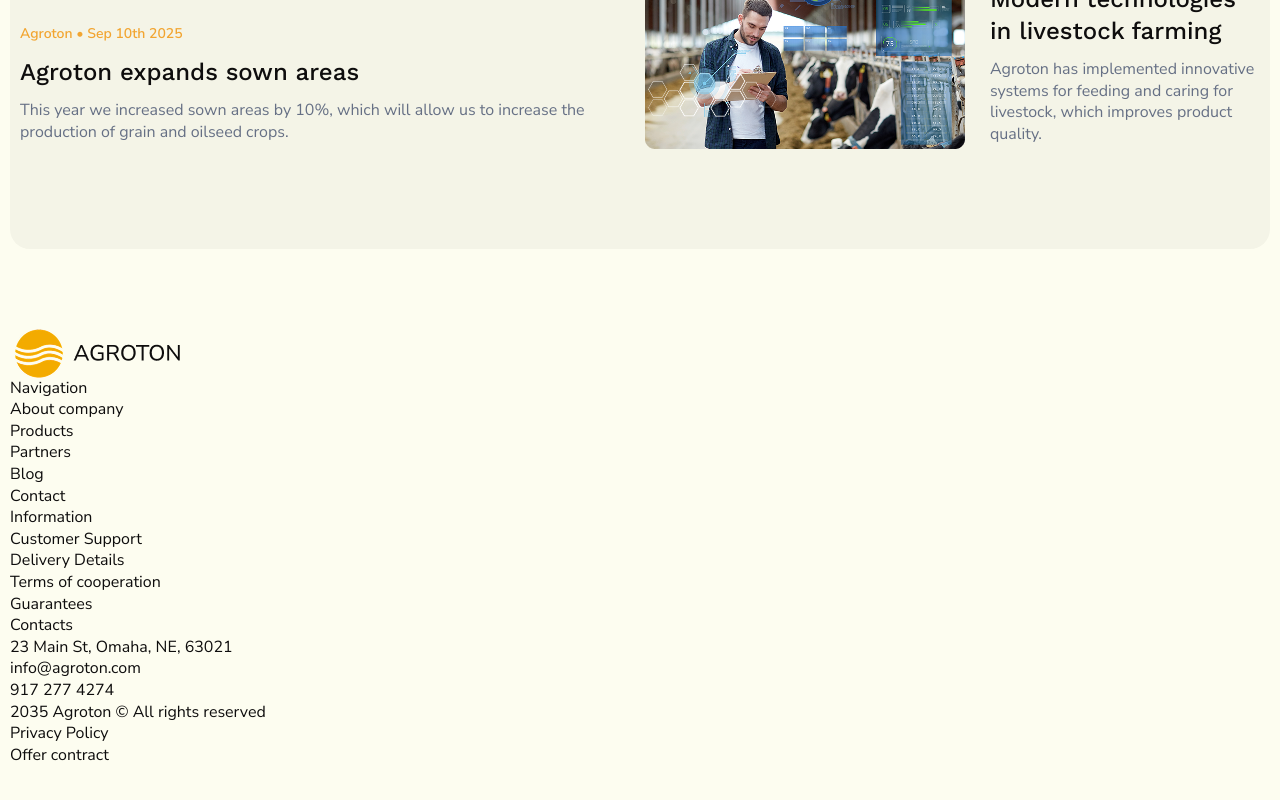
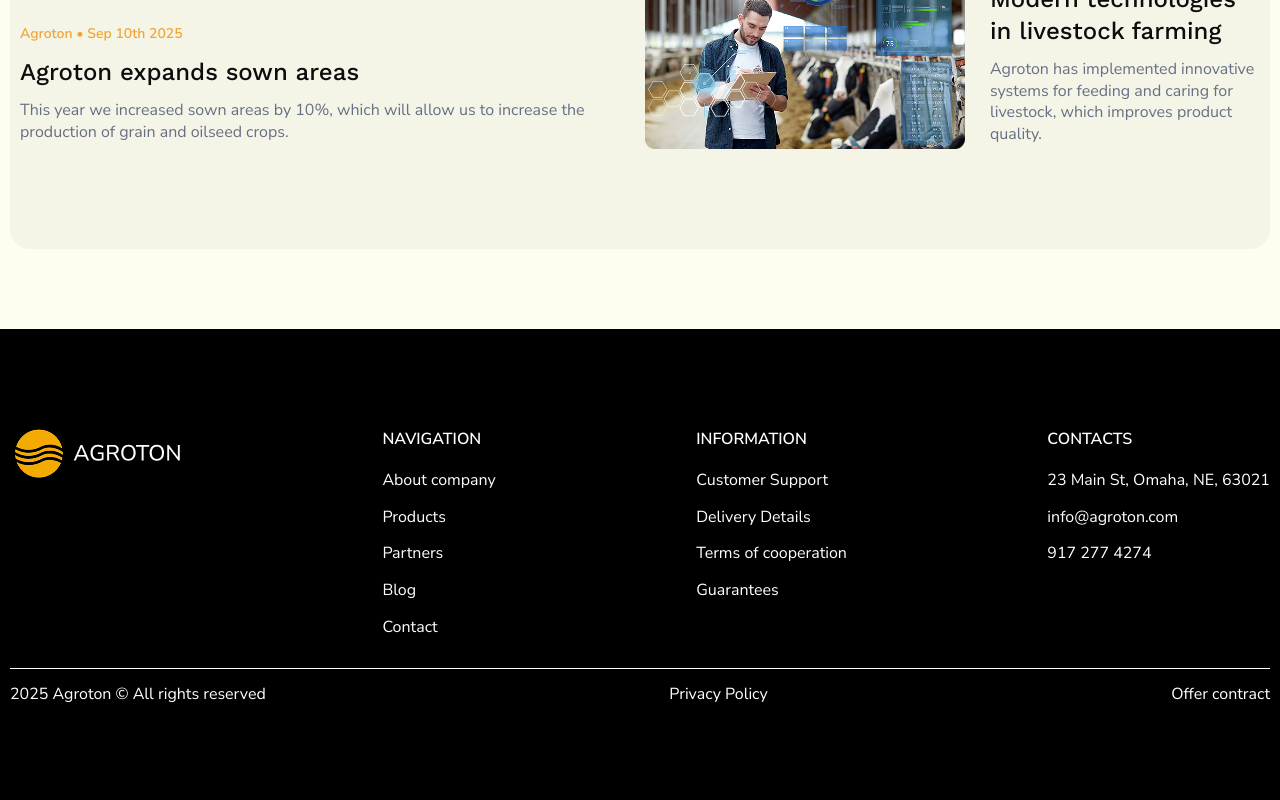
Before and after one commit to poetryofcode/Agroton, a Next.js app: page / in a window 1280 px wide. Shown: the part 5138-5938 px from the top of the page. Before the commit the page ends 5904 px from the top, so only its background shows below. Built offline with nearby package versions, Linux system fonts and the light colour scheme.

Commit message:
feat: footer styling

```diff
--- a/src/components/Footer.module.scss
+++ b/src/components/Footer.module.scss
@@ -3,3 +3,33 @@
   padding: 0 10px;
   margin: 0 auto;
 }
+
+.footer {
+  background-color: black;
+  color: white;
+  padding: 100px 0;
+}
+
+.top {
+  display: flex;
+  justify-content: space-between;
+  margin-bottom: 30px;
+  ul {
+    display: flex;
+    flex-direction: column;
+    gap: 15px;
+  }
+
+  li:first-child {
+    text-transform: uppercase;
+    margin-bottom: 5px;
+    font-weight: 600;
+  }
+}
+
+.bottom {
+  display: flex;
+  justify-content: space-between;
+  border-top: 1px solid #fff;
+  padding-top: 15px;
+}
--- a/src/components/Footer.tsx
+++ b/src/components/Footer.tsx
@@ -1,7 +1,7 @@
 import Link from "next/link";
 import styles from "./Footer.module.scss";
 import Image from "next/image";
-import logo from "@/images/Logo.png";
+import logoFooter from "@/images/Logo-footer.png";
 
 export default function About() {
   return (
@@ -9,7 +9,7 @@ export default function About() {
       <div className={styles.container}>
         <div className={styles.top}>
           <Link href={"/"}>
-            <Image src={logo} alt="logo" />
+            <Image src={logoFooter} alt="logo" />
           </Link>
           <ul>
             <li>Navigation</li>
@@ -34,7 +34,7 @@ export default function About() {
           </ul>
         </div>
         <ul className={styles.bottom}>
-          <li>2035 Agroton © All rights reserved</li>
+          <li>2025 Agroton © All rights reserved</li>
           <li>Privacy Policy</li>
           <li>Offer contract</li>
         </ul>
```
Also changed, not shown: src/images/Logo-footer.png (added).
